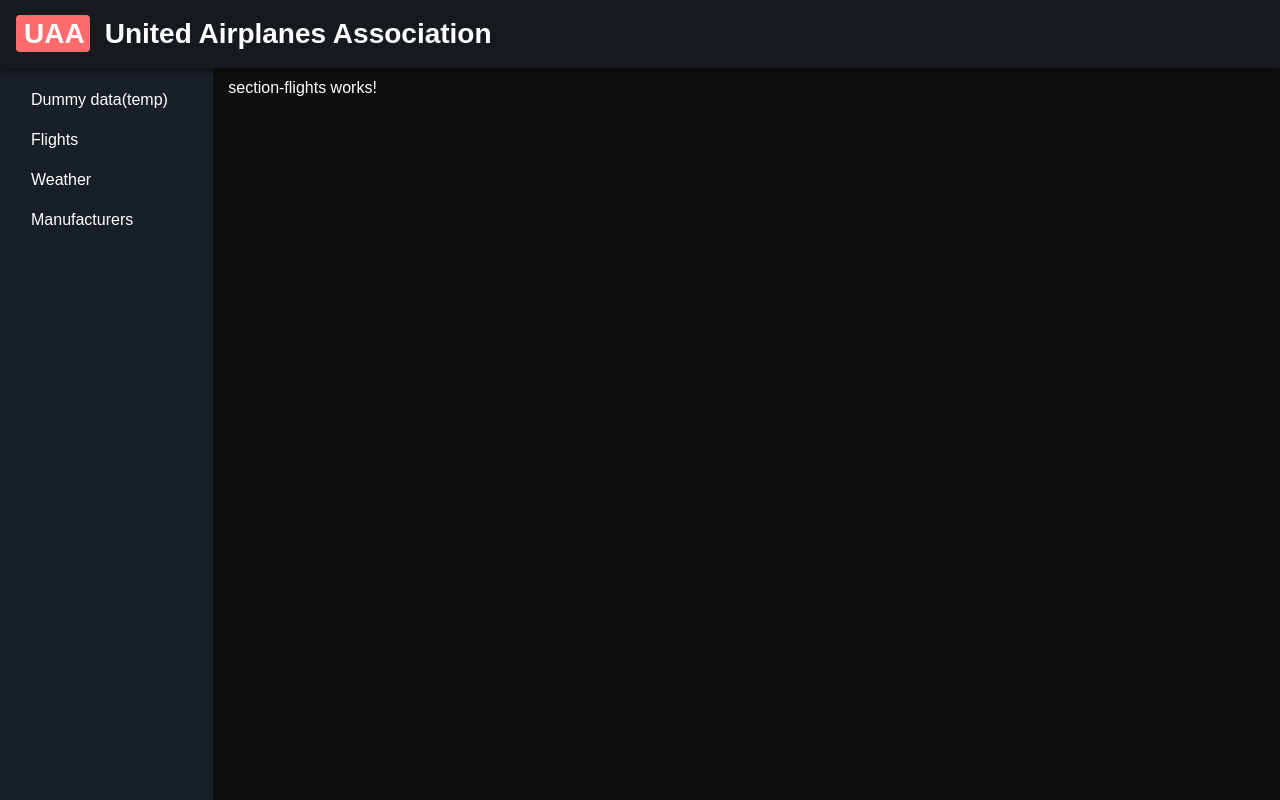
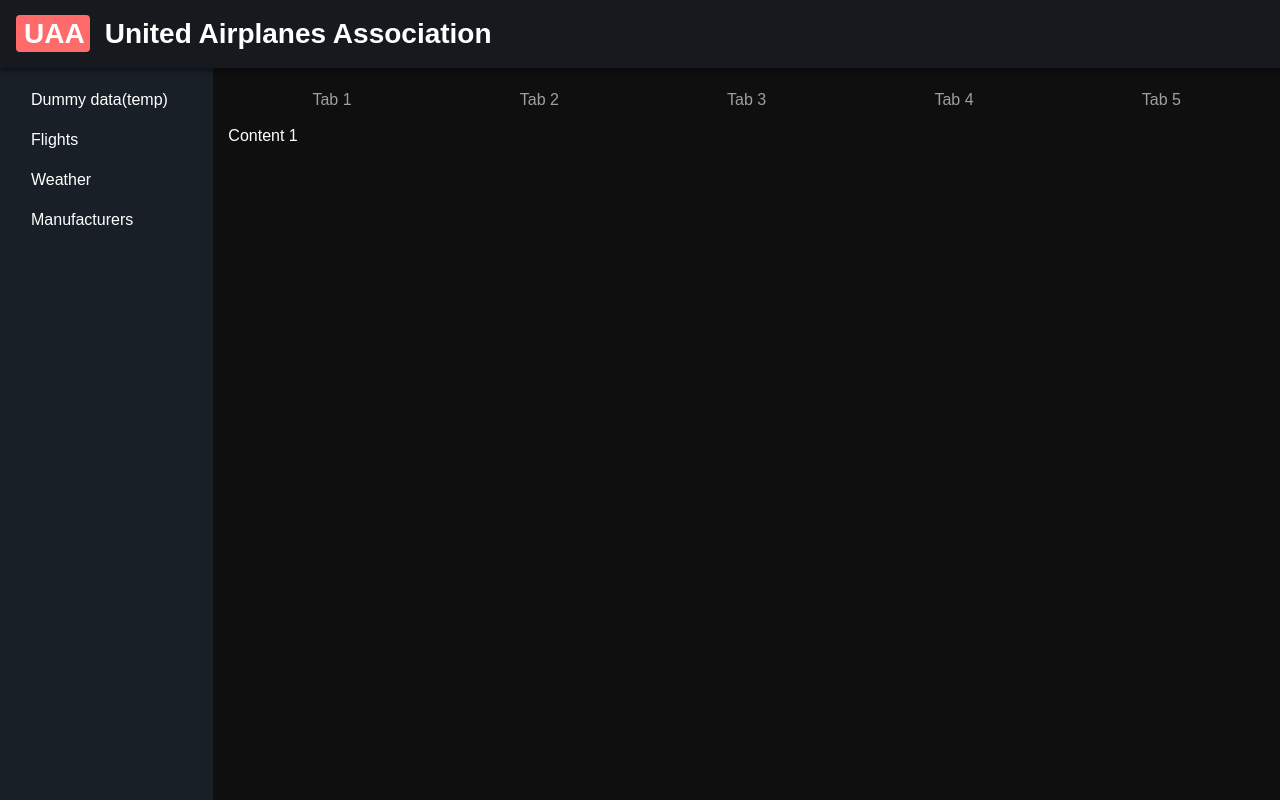
Before and after one commit to GrafZepp67/sep6-ng-app-repo, an Angular app in the folder sep6-app/: page /flights in a window 1280 px wide. Built offline with nearby package versions, Linux system fonts and the light colour scheme.

Commit message:
Add dummy tab component

```diff
--- a/sep6-app/package.json
+++ b/sep6-app/package.json
@@ -12,10 +12,12 @@
   "private": true,
   "dependencies": {
     "@angular/animations": "~9.1.9",
+    "@angular/cdk": "^9.2.4",
     "@angular/common": "~9.1.9",
     "@angular/compiler": "~9.1.9",
     "@angular/core": "~9.1.9",
     "@angular/forms": "~9.1.9",
+    "@angular/material": "^9.2.4",
     "@angular/platform-browser": "~9.1.9",
     "@angular/platform-browser-dynamic": "~9.1.9",
     "@angular/router": "~9.1.9",
--- a/sep6-app/src/app/sections/section-flights/section-flights.component.html
+++ b/sep6-app/src/app/sections/section-flights/section-flights.component.html
@@ -1 +1 @@
-<p>section-flights works!</p>
+<app-tabgroup></app-tabgroup>
--- /dev/null
+++ b/sep6-app/src/app/tabgroup/tabgroup.component.html
@@ -0,0 +1,7 @@
+<mat-tab-group mat-stretch-tabs disableRipple>
+    <mat-tab label="Tab 1"> Content 1 </mat-tab>
+    <mat-tab label="Tab 2"> Content 2 </mat-tab>
+    <mat-tab label="Tab 3"> Content 3 </mat-tab>
+    <mat-tab label="Tab 4"> Content 4 </mat-tab>
+    <mat-tab label="Tab 5"> Content 5 </mat-tab>
+</mat-tab-group>
```
Also changed, not shown: sep6-app/src/app/app.module.ts (+7 -1 lines), sep6-app/src/app/tabgroup/tabgroup.component.ts (added, +10 -0 lines), sep6-app/src/app/tabgroup/tabgroup.component.css (added), 2 other files (tests, documents, lock files or other folders).
